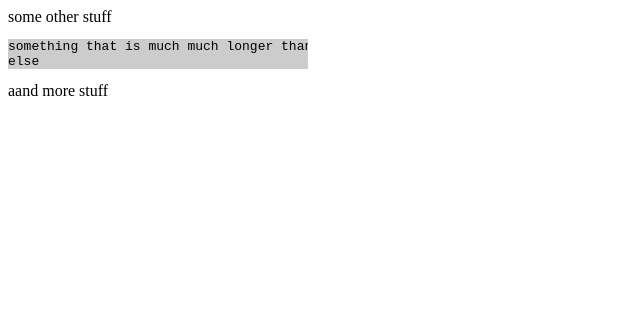
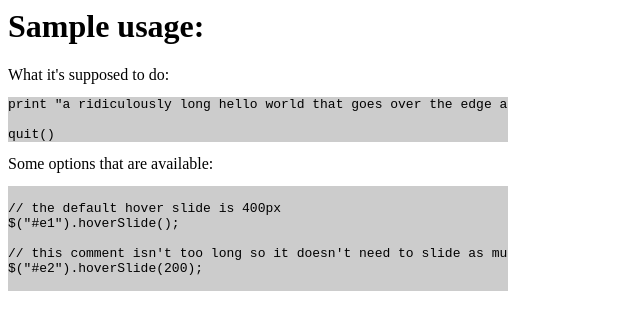
Before and after one commit to duckpunch/jquery-hoverslide, a plain HTML site: page index.html in a window 1280 px wide. Shown: the whole page, without its empty margins (0-640 px from the left). Drawn offline with Linux system fonts and the light colour scheme.

Commit message:
example fixed

```diff
--- a/index.html
+++ b/index.html
@@ -1,34 +1,40 @@
 <html>
 <head>
 <style type="text/css">
-.merp {
+.ccc {
 	background: #ccc;
-}
-.code_thing {
-	position: relative;
-	margin: 10px 0;
 }
 </style>
 <script type="text/javascript" src="jquery-1.7.min.js"></script>
 <script type="text/javascript" src="hoverslide.js"></script>
 <script type="text/javascript">
 $(document).ready(function() {
-	$(".merp").hoverSlide();
+	$("#e1").hoverSlide();
+	$("#e2").hoverSlide(200);
 });
 </script>
 </head>
 <body>
-some other stuff<br/>
-<div style="width: 300px;position: relative;">
+<div style="width: 500px;">
+<h1>Sample usage:</h1>
+What it's supposed to do:<br/>
+<pre id="e1" class="ccc">
+print "a ridiculously long hello world that goes over the edge and needs to be expanded"
 
-<pre class="merp">
-something that is much much longer than 300 pixels and might be code that has to go very long
-else
+quit()
+</pre>
+Some options that are available:<br/>
+<pre id="e2" class="ccc">
+
+// the default hover slide is 400px
+$("#e1").hoverSlide();
+
+// this comment isn't too long so it doesn't need to slide as much as the previous guy
+$("#e2").hoverSlide(200);
+
 </pre>
 
 </div>
 
-aand more stuff
-
 </body>
 </html>
```
